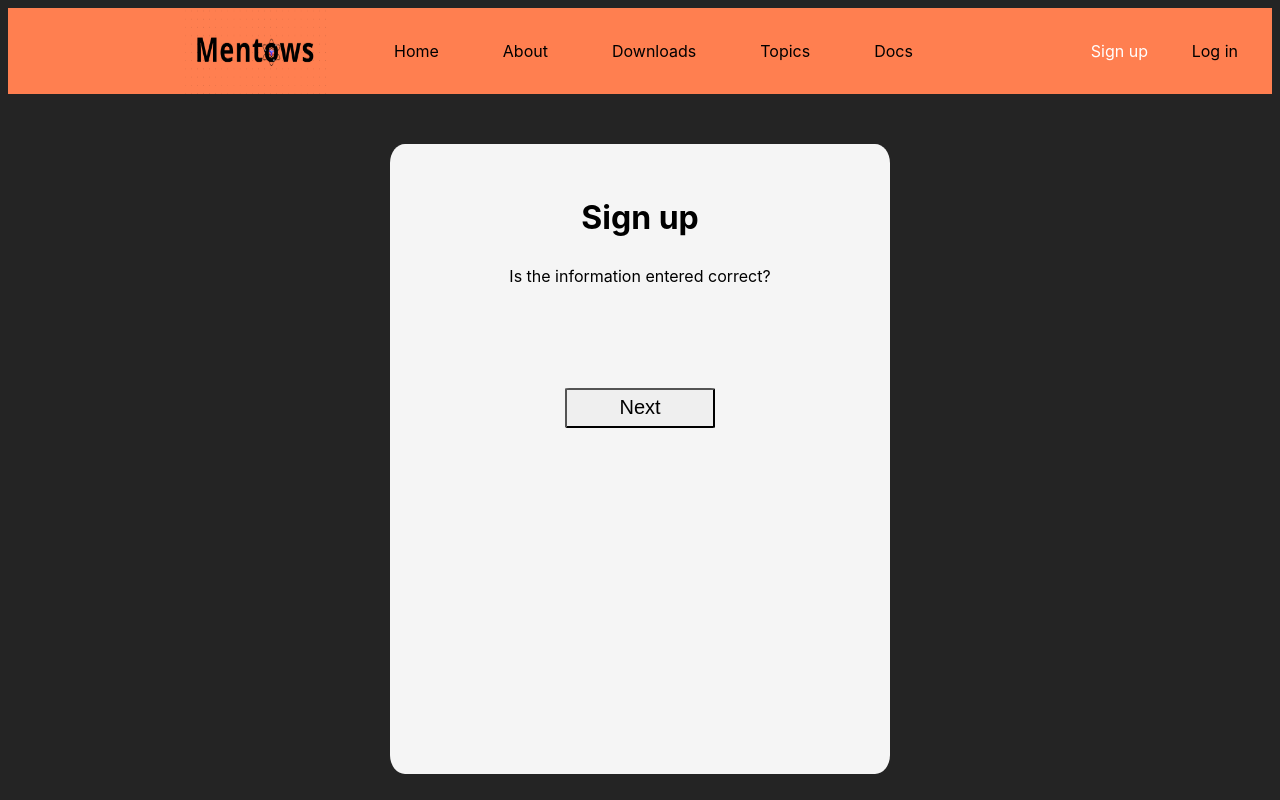
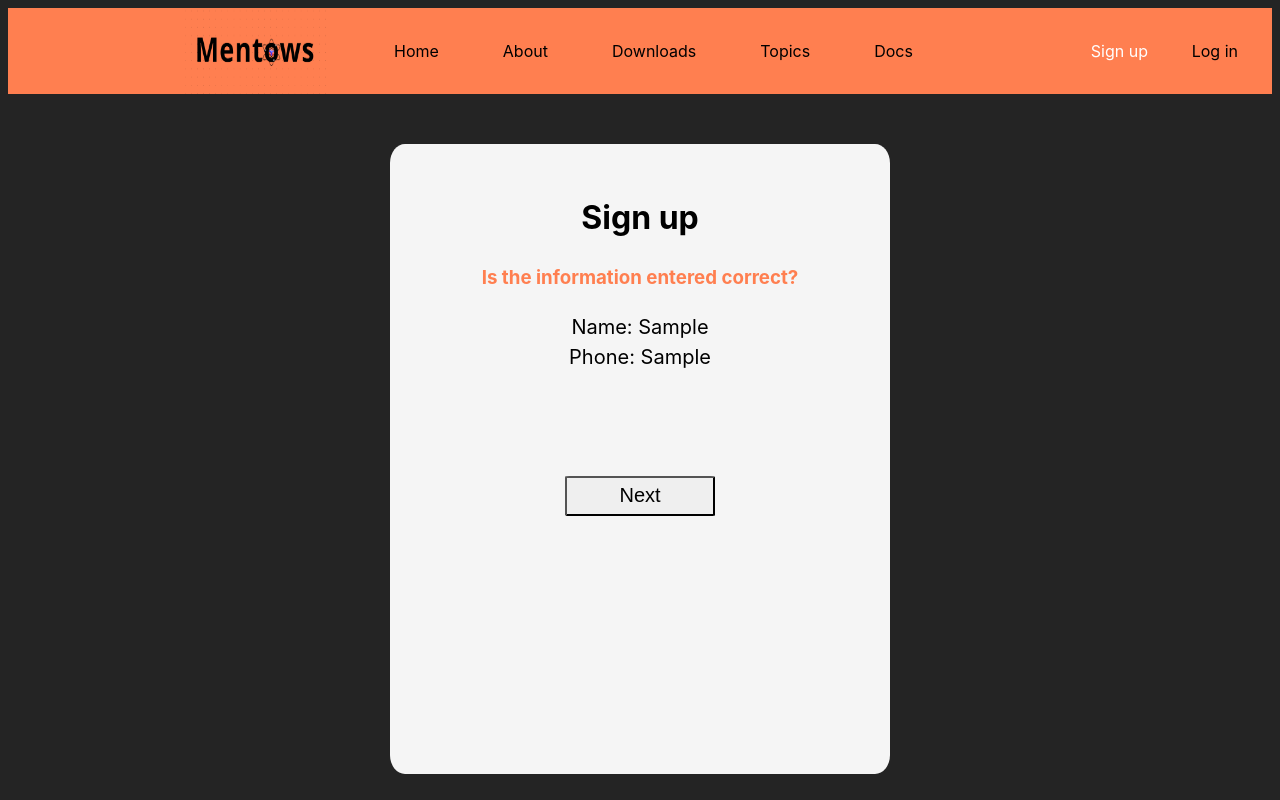
Before and after one commit to Keiaus/Mentows, a React (Vite) app in the folder mentows/: page /Signup in a window 1280 px wide. Both pictures are taken after typing "Sample", "Sample" into the empty fields and a click on the button "Next". Built offline with nearby package versions, Linux system fonts and the light colour scheme.

Commit message:
Smaller commits = smaller headaches

```diff
--- a/mentows/src/components/Signup/SignupForm.jsx
+++ b/mentows/src/components/Signup/SignupForm.jsx
@@ -22,9 +22,6 @@ const SignupForm = () => {
 
     if (nextClicked) {
 
-        let getName = document.getElementById("name").innerHTML;
-        getName.valueOf();
-
         return (
             <>
                 <form>
@@ -34,9 +31,13 @@ const SignupForm = () => {
                             <div id='confirmation-container' style={{ height: '630px', width: '500px', backgroundColor: 'whitesmoke', margin: 'auto', borderRadius: '3%', marginTop: '50px' }}>
                                 <div id='container' style={{ textAlign: 'center', marginTop: '50px' }}>
                                     <h1 style={{ textAlign: 'center', paddingTop: '50px', color: 'black' }}>Sign up</h1>
-                                    <p style={{color:'black'}}>Is the information entered correct?</p>
+                                    <h3 style={{color:'coral'}}>Is the information entered correct?</h3>
                                     {
-                                        getName
+                                        <p style={{color:'black', fontSize:'20px'}}>
+                                            Name: {document.getElementById("name").value}
+                                            <br/>
+                                            Phone: {document.getElementById("phone").value}
+                                        </p>
                                     }
 
                                     <br />
```
Also changed, not shown: mentows/src/index.css (line endings or trailing spaces).
